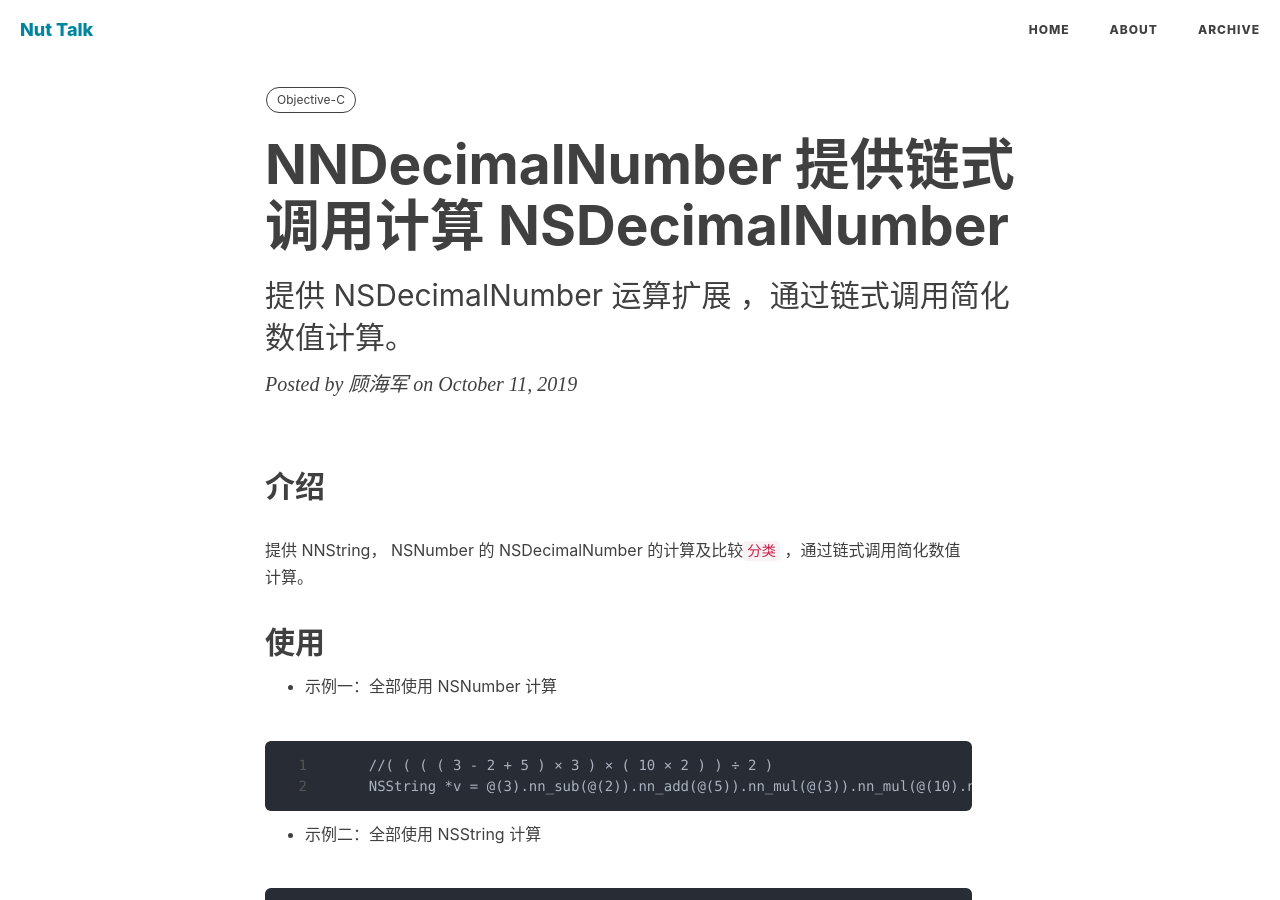
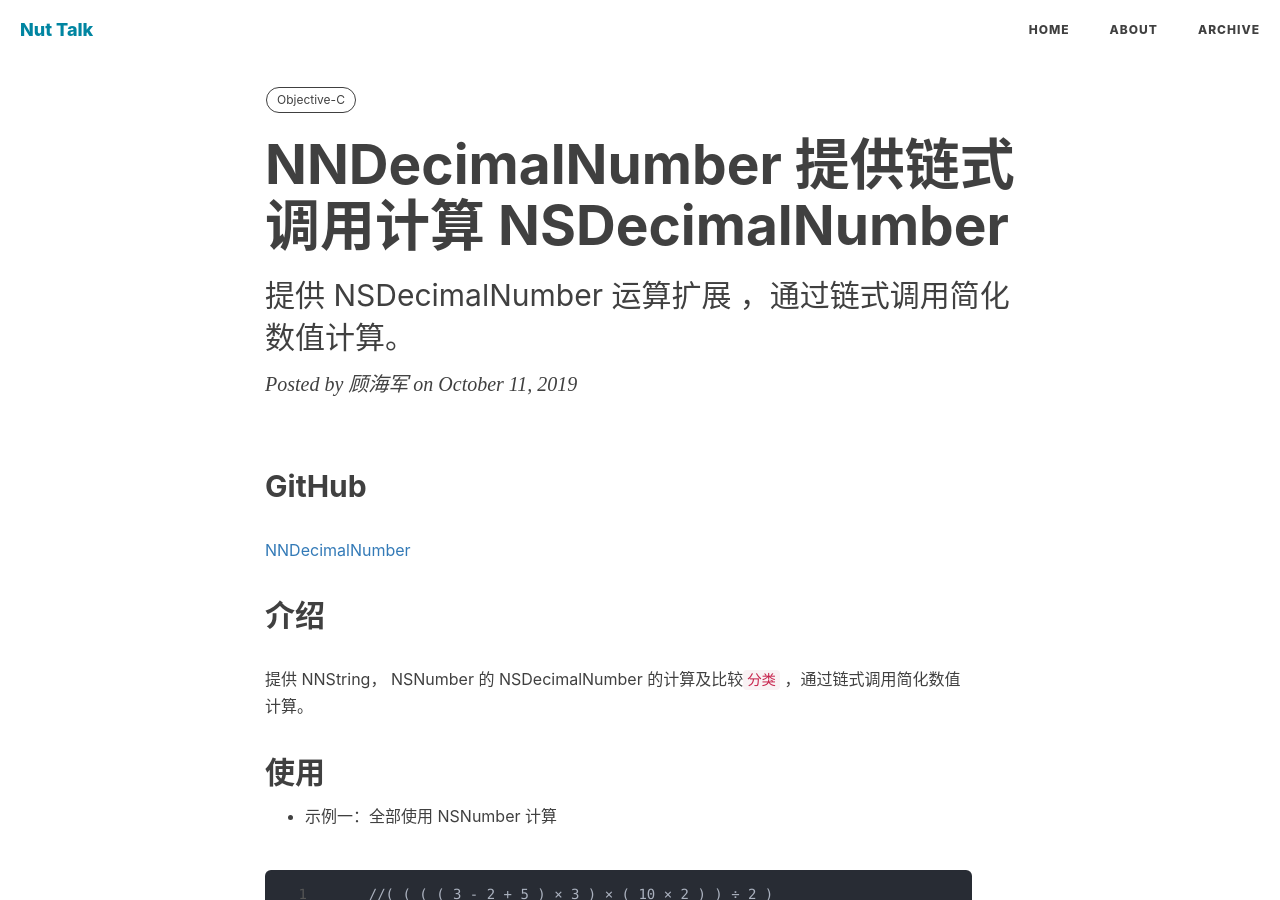
Before and after one commit to amisare/amisare.github.io, a Jekyll site: the page built from _posts/2019-10-11-nndecimalnumber.md, in a window 1280 px wide and 900 px high. Built offline with Jekyll 4.4.1, drawn with Linux system fonts in a browser that asks for light colours; nearby versions of some CDN libraries; comment, search, counter and statistics services are not loaded.

Commit message:
#update _posts/2019-10-11-nndecimalnumber.md

```diff
--- a/_posts/2019-10-11-nndecimalnumber.md
+++ b/_posts/2019-10-11-nndecimalnumber.md
@@ -7,6 +7,10 @@ header-style: text
 tags:
   - Objective-C
 ---
+
+## GitHub
+
+[NNDecimalNumber](https://github.com/amisare/NNDecimalNumber)
 
 ## 介绍
 
```
